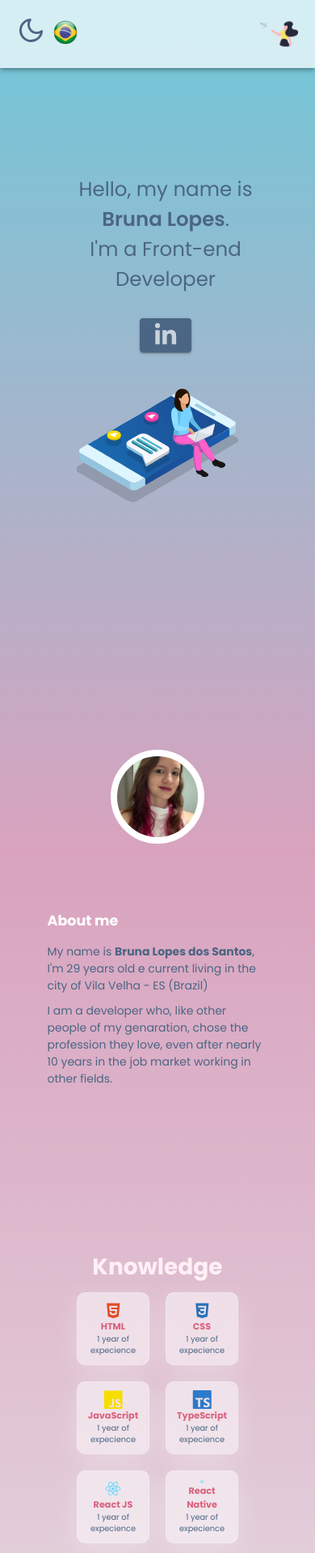
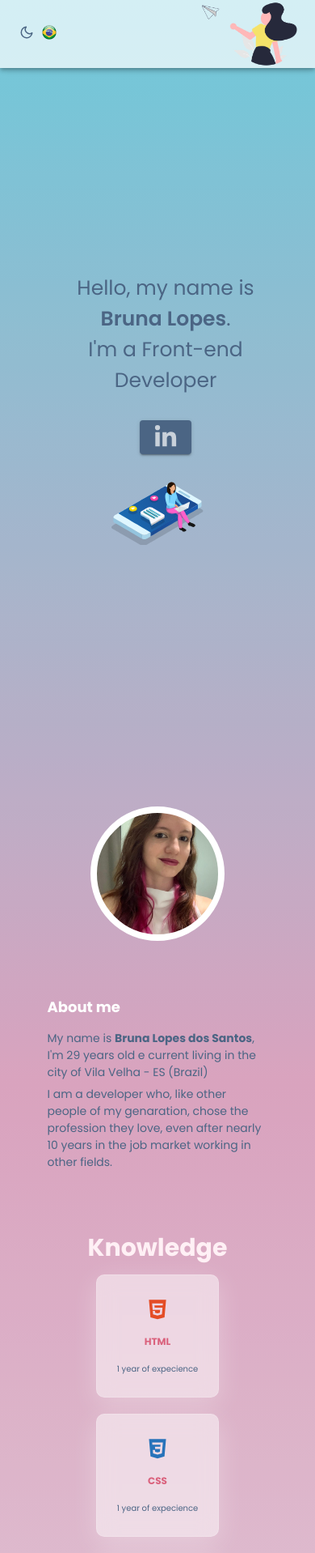
Before and after one commit to bruna-lopes/portfolio, a React (Create React App) app: page / in a window 390 px wide. Shown: the top 1918 px of the page at 81% size. Built offline with nearby package versions, Linux system fonts and the light colour scheme.

Commit message:
Ajuste na responsividade

```diff
--- a/src/components/conhecimentos/Card.tsx
+++ b/src/components/conhecimentos/Card.tsx
@@ -1,5 +1,6 @@
-import { ReactElement } from 'react';
+import { ReactElement, useState } from 'react';
 import { IdiomasEnum } from '../../models/IdiomasEnum';
+import { adjustComponent } from '../../shared/functions';
 import * as S from './style';
 
 type CardProps = {
@@ -11,8 +12,19 @@ type CardProps = {
 };
 
 export const Card = ({ titulo, anosExperiencia, icone, dark, idioma }: CardProps) => {
+  const [widthCard, setWidthCard] = useState<number | undefined>(130);
+  const [heightCard, setHeightCard] = useState<number | undefined>(130);
+
+  window.addEventListener('resize', () => {
+    setWidthCard(adjustComponent(130));
+    setHeightCard(adjustComponent(130));
+  });
+
   return (
-    <S.StyledCard dark={dark}>
+    <S.StyledCard
+      dark={dark}
+      width={widthCard?.toString()}
+      height={heightCard?.toString()}>
       {icone}
       <h1> {titulo}</h1>
       {idioma === IdiomasEnum.Portugues ? (
--- a/src/components/conhecimentos/style/index.ts
+++ b/src/components/conhecimentos/style/index.ts
@@ -3,11 +3,12 @@ import { Card } from '@material-ui/core';
 import { DiCss3, DiHtml5, DiJsBadge, DiReact } from 'react-icons/di';
 import { SiTypescript } from 'react-icons/si';
 import { Colors } from '../../../shared/colors';
-import { adjustComponent, adjustFont } from '../../../shared/functions';
 import { Media } from '../../../shared/media';
 
 type Props = {
   dark: string;
+  width?: string;
+  height?: string;
 };
 
 export const ConhecimentosContainer = styled.div<Props>`
@@ -31,25 +32,32 @@ export const ConhecimentosContainer = styled.div<Props>`
 export const CardContainer = styled.div`
   display: flex;
   flex-wrap: wrap;
-  width: 50%;
+  width: 70%;
   justify-content: center;
 
   @media ${Media.maxWidth.md} {
-    width: 70%;
+    width: 80%;
   }
 `;
 
 export const Titulo = styled.div<Props>`
-  font-size: ${adjustFont(40)}px;
+  font-size: 40px;
   font-weight: 700;
+
+  @media ${Media.maxWidth.md} {
+    font-size: 35px;
+  }
+  @media ${Media.maxWidth.ms} {
+    font-size: 30px;
+  }
 
   ${({ dark }) =>
     dark === 'true' ? `color: ${Colors.pink1};` : `color: ${Colors.pink2};`}
 `;
 
 export const StyledCard = styled(Card)<Props>`
-  width: ${adjustComponent(170)}px;
-  height: ${adjustComponent(170)}px;
+  width: ${({ width }) => width}px;
+  height: ${({ height }) => height}px;
   margin: 10px;
   padding: 10px;
   display: flex;
@@ -70,7 +78,14 @@ export const StyledCard = styled(Card)<Props>`
 
   & h1 {
     text-align: center;
-    font-size: ${adjustFont(16)}px;
+    font-size: 16px;
+
+    @media ${Media.maxWidth.md} {
+      font-size: 14px;
+    }
+    @media ${Media.maxWidth.ms} {
+      font-size: 12px;
+    }
 
     ${({ dark }) =>
       dark === 'true' ? `color: ${Colors.hoverPinkDark};` : `color: ${Colors.pink3};`}
@@ -78,7 +93,14 @@ export const StyledCard = styled(Card)<Props>`
 
   & p {
     text-align: center;
-    font-size: ${adjustFont(14)}px;
+    font-size: 14px;
+
+    @media ${Media.maxWidth.md} {
+      font-size: 12px;
+    }
+    @media ${Media.maxWidth.ms} {
+      font-size: 10px;
+    }
 
     ${({ dark }) =>
       dark === 'true' ? `color: ${Colors.fontColorDark};` : `color: ${Colors.fontColor};`}
@@ -86,26 +108,61 @@ export const StyledCard = styled(Card)<Props>`
 `;
 
 export const IconeHTML = styled(DiHtml5)`
-  font-size: ${adjustFont(38)}px;
+  font-size: 38px;
   color: ${Colors.orange};
+
+  @media ${Media.maxWidth.md} {
+    font-size: 35px;
+  }
+  @media ${Media.maxWidth.ms} {
+    font-size: 30px;
+  }
 `;
 
 export const IconeTS = styled(SiTypescript)`
-  font-size: ${adjustFont(35)}px;
+  font-size: 35px;
   color: ${Colors.blue5};
+
+  @media ${Media.maxWidth.md} {
+    font-size: 30px;
+  }
+  @media ${Media.maxWidth.ms} {
+    font-size: 25px;
+  }
 `;
 
 export const IconeCSS = styled(DiCss3)`
-  font-size: ${adjustFont(38)}px;
+  font-size: 38px;
   color: ${Colors.blue4};
+
+  @media ${Media.maxWidth.md} {
+    font-size: 35px;
+  }
+  @media ${Media.maxWidth.ms} {
+    font-size: 30px;
+  }
 `;
 
 export const IconeJS = styled(DiJsBadge)`
-  font-size: ${adjustFont(35)}px;
+  font-size: 35px;
   color: ${Colors.yellow};
+
+  @media ${Media.maxWidth.md} {
+    font-size: 30px;
+  }
+  @media ${Media.maxWidth.ms} {
+    font-size: 25px;
+  }
 `;
 
 export const IconeReact = styled(DiReact)`
-  font-size: ${adjustFont(40)}px;
+  font-size: 40px;
   color: ${Colors.blue6};
+
+  @media ${Media.maxWidth.md} {
+    font-size: 35px;
+  }
+  @media ${Media.maxWidth.ms} {
+    font-size: 30px;
+  }
 `;
--- a/src/components/introducao/Introducao.tsx
+++ b/src/components/introducao/Introducao.tsx
@@ -1,17 +1,20 @@
+import { useState } from 'react';
+import { FaLinkedinIn } from 'react-icons/fa';
 import Lottie from 'react-lottie';
 import LogoAnimation from '../../assets/logo.json';
+import LogoDarkMode1 from '../../assets/logoDarkMode1.json';
 import { useDarkModeContext } from '../../context/darkMode/darkModeContext';
+import { useIdiomaContext } from '../../context/idioma/idiomaContext';
+import { IdiomasEnum } from '../../models/IdiomasEnum';
 import { Constants } from '../../shared/constants';
 import { adjustComponent } from '../../shared/functions';
 import * as S from './style';
-import { FaLinkedinIn } from 'react-icons/fa';
-import LogoDarkMode1 from '../../assets/logoDarkMode1.json';
-import { useIdiomaContext } from '../../context/idioma/idiomaContext';
-import { IdiomasEnum } from '../../models/IdiomasEnum';
 
 const Introducao = () => {
   const { state } = useDarkModeContext();
   const { stateIdioma } = useIdiomaContext();
+  const [widthAnimation, setWidthAnimation] = useState<number | undefined>(120);
+  const [heightAnimation, setHeightAnimation] = useState<number | undefined>(80);
 
   const defaultOptions = {
     loop: true,
@@ -21,6 +24,11 @@ const Introducao = () => {
       preserveAspectRatio: 'xMidYMid slice',
     },
   };
+
+  window.addEventListener('resize', () => {
+    setWidthAnimation(adjustComponent(500));
+    setHeightAnimation(adjustComponent(400));
+  });
 
   return (
     <S.IntroducaoContainer dark={state.darkMode.toString()}>
@@ -52,8 +60,8 @@ const Introducao = () => {
       <Lottie
         style={{ margin: '2px' }}
         options={defaultOptions}
-        height={adjustComponent(400)}
-        width={adjustComponent(500)}
+        height={heightAnimation}
+        width={widthAnimation}
       />
     </S.IntroducaoContainer>
   );
--- a/src/components/introducao/style/index.ts
+++ b/src/components/introducao/style/index.ts
@@ -1,7 +1,6 @@
 import styled from '@emotion/styled';
 import { Button } from '@material-ui/core';
 import { Colors } from '../../../shared/colors';
-import { adjustFont } from '../../../shared/functions';
 import { Media } from '../../../shared/media';
 
 type Props = {
@@ -22,6 +21,7 @@ export const IntroducaoContainer = styled.div<Props>`
     height: 100vh;
     flex-direction: column;
     justify-content: center;
+    padding-top: 10vh;
   }
 `;
 
@@ -31,7 +31,14 @@ export const TextoContainer = styled.div`
   text-align: center;
 
   & p {
-    font-size: ${adjustFont(35)}px;
+    font-size: 35px;
+
+    @media ${Media.maxWidth.md} {
+      font-size: 30px;
+    }
+    @media ${Media.maxWidth.ms} {
+      font-size: 25px;
+    }
   }
 
   & strong {
--- a/src/components/menu/Menu.tsx
+++ b/src/components/menu/Menu.tsx
@@ -1,21 +1,23 @@
-import { useEffect } from 'react';
+import { useEffect, useState } from 'react';
 import { FiMoon, FiSun } from 'react-icons/fi';
 import Lottie from 'react-lottie';
+import IconeBr from '../../assets/icone-bandeira-botao-brasil.png';
+import IconeEua from '../../assets/icone-bandeira-botao-eua.png';
 import LogoAnimation from '../../assets/logo1.json';
 import LogoDarkMode from '../../assets/logoDarkMode.json';
 import { DarkModeActions } from '../../context/darkMode/darkMode.types';
 import { useDarkModeContext } from '../../context/darkMode/darkModeContext';
+import { IdiomaActions } from '../../context/idioma/idioma.types';
 import { useIdiomaContext } from '../../context/idioma/idiomaContext';
 import { IdiomasEnum } from '../../models/IdiomasEnum';
 import { adjustComponent, parseBool } from '../../shared/functions';
 import * as S from './style';
-import IconeBr from '../../assets/icone-bandeira-botao-brasil.png';
-import IconeEua from '../../assets/icone-bandeira-botao-eua.png';
-import { IdiomaActions } from '../../context/idioma/idioma.types';
 
 export const Menu = () => {
   const { dispatch, state } = useDarkModeContext();
   const { dispatchIdioma, stateIdioma } = useIdiomaContext();
+  const [widthAnimation, setWidthAnimation] = useState<number | undefined>(120);
+  const [heightAnimation, setHeightAnimation] = useState<number | undefined>(80);
 
   const defaultOptions = {
     loop: true,
@@ -87,6 +89,11 @@ export const Menu = () => {
     // eslint-disable-next-line
   }, []);
 
+  window.addEventListener('resize', () => {
+    setWidthAnimation(adjustComponent(120));
+    setHeightAnimation(adjustComponent(80));
+  });
+
   const rollWindow = (where: string) => {
     const sobre = (window.innerHeight / 100) * 85;
     const conhecimentos = (window.innerHeight / 100) * 170;
@@ -139,8 +146,8 @@ export const Menu = () => {
       <S.AnimationContainer>
         <Lottie
           options={defaultOptions}
-          height={adjustComponent(80)}
-          width={adjustComponent(120)}
+          height={heightAnimation}
+          width={widthAnimation}
         />
       </S.AnimationContainer>
     </S.MenuContainer>
--- a/src/components/menu/style/index.ts
+++ b/src/components/menu/style/index.ts
@@ -1,7 +1,6 @@
 import styled from '@emotion/styled';
 import { AppBar } from '@material-ui/core';
 import { Colors } from '../../../shared/colors';
-import { adjustFont } from '../../../shared/functions';
 import { Media } from '../../../shared/media';
 
 type MainProps = {
@@ -39,7 +38,7 @@ export const OpcoesContainer = styled.div<MainProps>`
   align-items: baseline;
   flex-wrap: wrap;
   justify-content: space-evenly;
-  padding: 2px;
+  padding: 5px;
 
   @media ${Media.maxWidth.md} {
     width: 70%;
@@ -50,7 +49,14 @@ export const OpcoesContainer = styled.div<MainProps>`
   & span {
     cursor: pointer;
     margin: 1vw;
-    font-size: ${adjustFont(20)}px;
+    font-size: 20px;
+
+    @media ${Media.maxWidth.md} {
+      font-size: 18px;
+    }
+    @media ${Media.maxWidth.ms} {
+      font-size: 16px;
+    }
 
     :hover {
       ${({ dark }) =>
@@ -67,8 +73,15 @@ export const OpcoesContainer = styled.div<MainProps>`
   & strong {
     cursor: pointer;
     margin: 0.5vw;
-    font-size: ${adjustFont(25)}px;
+    font-size: 25px;
     padding-left: 0.3vw;
+
+    @media ${Media.maxWidth.md} {
+      font-size: 20px;
+    }
+    @media ${Media.maxWidth.ms} {
+      font-size: 18px;
+    }
 
     :hover {
       ${({ dark }) =>
@@ -76,19 +89,21 @@ export const OpcoesContainer = styled.div<MainProps>`
           ? `color: ${Colors.hoverPinkDark};`
           : `color: ${Colors.hoverPink};`}
     }
-    @media ${Media.maxWidth.sm} {
-      font-size: ${adjustFont(50)}px;
-    }
   }
 `;
 
 export const IconeImg = styled.img`
-  width: 20px;
-  height: 20px;
+  width: 25px;
+  height: 25px;
 
   @media ${Media.maxWidth.md} {
-    width: 30px;
-    height: 30px;
+    width: 20px;
+    height: 20px;
+    margin: 0 5px;
+  }
+  @media ${Media.maxWidth.ms} {
+    width: 18px;
+    height: 18px;
     margin: 0 5px;
   }
 `;
--- a/src/components/rodape/style/index.ts
+++ b/src/components/rodape/style/index.ts
@@ -4,7 +4,7 @@ import { AiOutlineWhatsApp } from 'react-icons/ai';
 import { FaLinkedinIn, FaTelegramPlane } from 'react-icons/fa';
 import { FiGithub, FiInstagram } from 'react-icons/fi';
 import { Colors } from '../../../shared/colors';
-import { adjustFont } from '../../../shared/functions';
+import { Media } from '../../../shared/media';
 
 type Props = {
   dark: string;
@@ -32,74 +32,144 @@ export const StyledLink = styled(Link)`
 export const IconeLinkedin = styled(FaLinkedinIn)<Props>`
   transition-property: font-size;
   transition-duration: 0.5s;
-  font-size: ${adjustFont(30)}px;
+  font-size: 30px;
+
+  @media ${Media.maxWidth.md} {
+    font-size: 25px;
+  }
+  @media ${Media.maxWidth.ms} {
+    font-size: 20px;
+  }
 
   :hover {
-    font-size: ${adjustFont(50)}px;
+    font-size: 50px;
     ${({ dark }) =>
       dark === 'true'
         ? `color: ${Colors.hoverPinkDark};`
         : `color: ${Colors.hoverPink};
       `}
+
+    @media ${Media.maxWidth.md} {
+      font-size: 40px;
+    }
+    @media ${Media.maxWidth.ms} {
+      font-size: 35px;
+    }
   }
 `;
 
 export const IconeGitHub = styled(FiGithub)<Props>`
   transition-property: font-size;
   transition-duration: 0.5s;
-  font-size: ${adjustFont(30)}px;
+  font-size: 30px;
+
+  @media ${Media.maxWidth.md} {
+    font-size: 25px;
+  }
+  @media ${Media.maxWidth.ms} {
+    font-size: 20px;
+  }
 
   :hover {
-    font-size: ${adjustFont(50)}px;
+    font-size: 50px;
     ${({ dark }) =>
       dark === 'true'
         ? `color: ${Colors.hoverPinkDark};`
         : `color: ${Colors.hoverPink};
       `}
+
+    @media ${Media.maxWidth.md} {
+      font-size: 40px;
+    }
+    @media ${Media.maxWidth.ms} {
+      font-size: 35px;
+    }
   }
 `;
 
 export const IconeInstagram = styled(FiInstagram)<Props>`
   transition-property: font-size;
   transition-duration: 0.5s;
-  font-size: ${adjustFont(30)}px;
+  font-size: 30px;
+
+  @media ${Media.maxWidth.md} {
+    font-size: 25px;
+  }
+  @media ${Media.maxWidth.ms} {
+    font-size: 20px;
+  }
 
   :hover {
-    font-size: ${adjustFont(50)}px;
+    font-size: 50px;
     ${({ dark }) =>
       dark === 'true'
         ? `color: ${Colors.hoverPinkDark};`
         : `color: ${Colors.hoverPink};
       `}
+
+    @media ${Media.maxWidth.md} {
+      font-size: 40px;
+    }
+    @media ${Media.maxWidth.ms} {
+      font-size: 35px;
+    }
   }
 `;
 
 export const IconeWhatsApp = styled(AiOutlineWhatsApp)<Props>`
   transition-property: font-size;
   transition-duration: 0.5s;
-  font-size: ${adjustFont(30)}px;
+  font-size: 30px;
+
+  @media ${Media.maxWidth.md} {
+    font-size: 25px;
+  }
+  @media ${Media.maxWidth.ms} {
+    font-size: 20px;
+  }
 
   :hover {
-    font-size: ${adjustFont(50)}px;
+    font-size: 50px;
     ${({ dark }) =>
       dark === 'true'
         ? `color: ${Colors.hoverPinkDark};`
         : `color: ${Colors.hoverPink};
       `}
+
+    @media ${Media.maxWidth.md} {
+      font-size: 40px;
+    }
+    @media ${Media.maxWidth.ms} {
+      font-size: 35px;
+    }
   }
 `;
 
 export const IconeTelegram = styled(FaTelegramPlane)<Props>`
   transition-property: font-size;
   transition-duration: 0.5s;
-  font-size: ${adjustFont(30)}px;
+  font-size: 30px;
+
+  @media ${Media.maxWidth.md} {
+    font-size: 25px;
+  }
+  @media ${Media.maxWidth.ms} {
+    font-size: 20px;
+  }
 
   :hover {
-    font-size: ${adjustFont(50)}px;
+    font-size: 50px;
     ${({ dark }) =>
       dark === 'true'
         ? `color: ${Colors.hoverPinkDark};`
         : `color: ${Colors.hoverPink};
       `}
+
+    @media ${Media.maxWidth.md} {
+      font-size: 40px;
+    }
+    @media ${Media.maxWidth.ms} {
+      font-size: 35px;
+    }
   }
 `;
--- a/src/components/sobreMim/style/index.ts
+++ b/src/components/sobreMim/style/index.ts
@@ -1,7 +1,6 @@
 import styled from '@emotion/styled';
 import { Colors } from '../../../shared/colors';
 import Foto from '../../../assets/FotoBruna.jpeg';
-import { adjustComponent, adjustFont } from '../../../shared/functions';
 import { Media } from '../../../shared/media';
 
 type Props = {
@@ -31,14 +30,23 @@ export const Fotodiv = styled.div<Props>`
   background-repeat: no-repeat;
   background-position: center center;
   background-size: cover;
-  width: ${adjustComponent(250)}px;
-  height: ${adjustComponent(250)}px;
-  border-radius: 200px;
+  width: 250px;
+  height: 250px;
+  border-radius: 100%;
 
   ${({ dark }) =>
     dark === 'true'
       ? `border: 8px solid ${Colors.pink1};`
       : `border: 8px solid ${Colors.white};`}
+
+  @media ${Media.maxWidth.md} {
+    width: 200px;
+    height: 200px;
+  }
+  @media ${Media.maxWidth.ms} {
+    width: 150px;
+    height: 150px;
+  }
 `;
 
 export const TextoContainer = styled.div<Props>`
@@ -46,17 +54,32 @@ export const TextoContainer = styled.div<Props>`
 
   & h1 {
     font-weight: 700;
-    font-size: ${adjustFont(25)}px;
+    font-size: 25px;
     color: ${Colors.white};
     margin-bottom: 15px;
 
     ${({ dark }) =>
       dark === 'true' ? `color: ${Colors.pink1};` : `color: ${Colors.white};`}
+
+    @media ${Media.maxWidth.md} {
+      font-size: 20px;
+    }
+    @media ${Media.maxWidth.ms} {
+      font-size: 18px;
+    }
   }
 
   & p {
-    font-size: ${adjustFont(20)}px;
+    font-size: 20px;
     margin-bottom: 10px;
+
+    @media ${Media.maxWidth.md} {
+      font-size: 16px;
+    }
+    @media ${Media.maxWidth.ms} {
+      font-size: 14px;
+      margin-bottom: 6px;
+    }
   }
 
   & strong {
```
Also changed, not shown: 1 other file (tests, documents, lock files or other folders).
